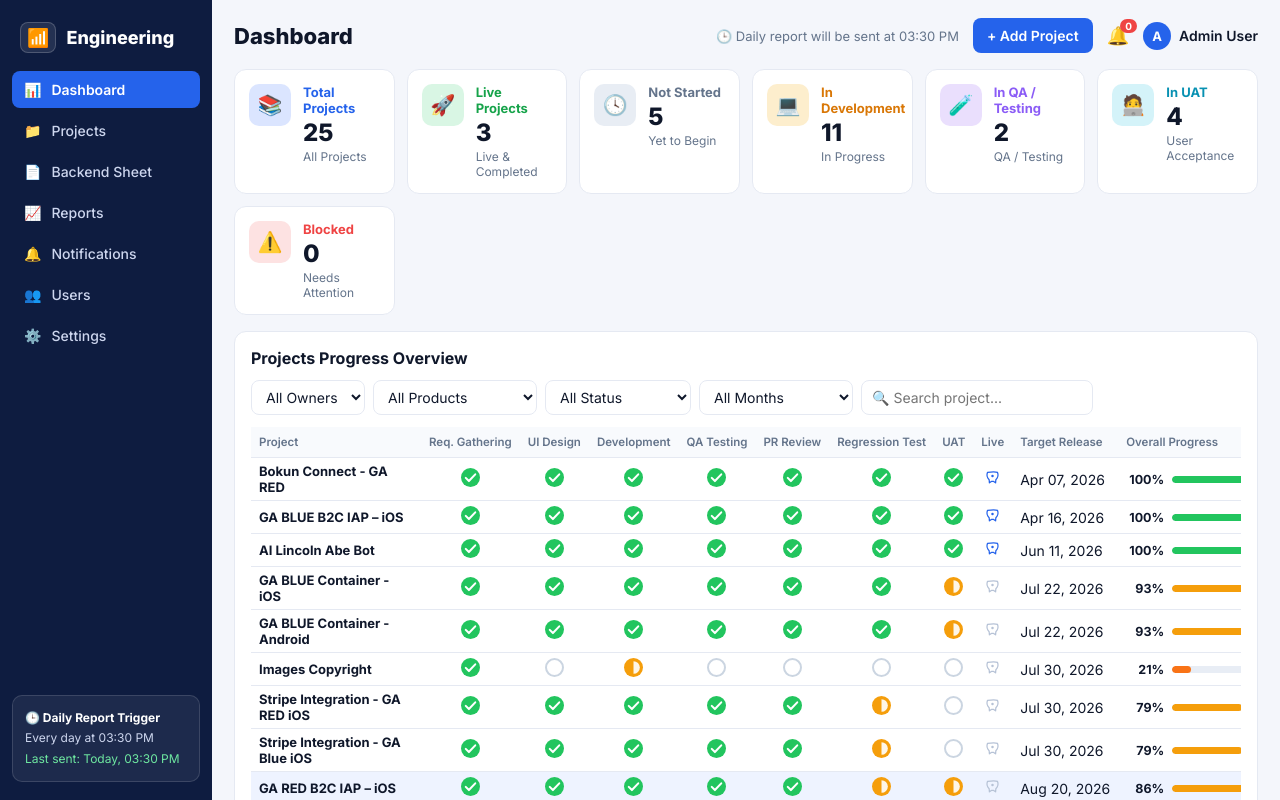
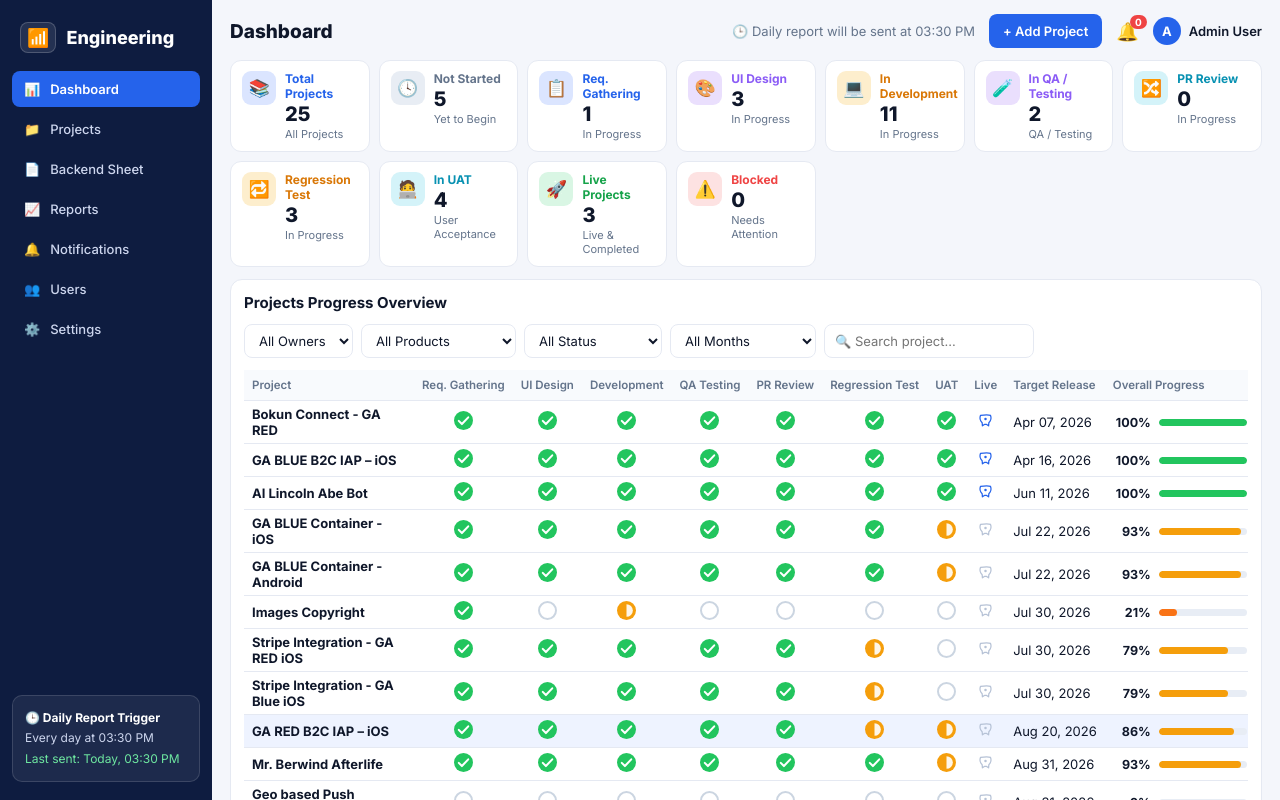
Before and after one commit to shahyug721-sudo/Engineering-dashboard-, a React (Vite) app: page / in a window 1280 px wide. Shown: the top 800 px of the page. Built offline with nearby package versions, Linux system fonts and the light colour scheme.

Commit message:
Add per-stage summary cards (Req. Gathering, UI Design, PR Review, Regression Test) in pipeline order; shrink page fonts/spacing for less desktop scroll

```diff
--- a/src/components/SummaryCards.jsx
+++ b/src/components/SummaryCards.jsx
@@ -1,12 +1,23 @@
 import { deriveStatus } from '../utils.js'
 
+// Count of projects currently in progress at a given pipeline stage.
+const inStage = (key) => (ps) => ps.filter((p) => p.stages[key] === 'in_progress').length
+
+// Cards laid out in pipeline order. The status buckets (Not Started, In
+// Development, In QA/Testing, In UAT, Live, Blocked) partition all projects;
+// the per-stage cards (Req. Gathering, UI Design, PR Review, Regression Test)
+// show how many projects are actively in that stage right now.
 const CARDS = [
   { label: 'Total Projects', sub: 'All Projects', icon: '📚', cls: 'blue', calc: (ps) => ps.length },
-  { label: 'Live Projects', sub: 'Live & Completed', icon: '🚀', cls: 'green', calc: (ps) => ps.filter((p) => p.live).length },
   { label: 'Not Started', sub: 'Yet to Begin', icon: '🕓', cls: 'grey', calc: (ps) => ps.filter((p) => deriveStatus(p) === 'Not Started').length },
+  { label: 'Req. Gathering', sub: 'In Progress', icon: '📋', cls: 'blue', calc: inStage('rg') },
+  { label: 'UI Design', sub: 'In Progress', icon: '🎨', cls: 'purple', calc: inStage('ui') },
   { label: 'In Development', sub: 'In Progress', icon: '💻', cls: 'yellow', calc: (ps) => ps.filter((p) => ['In Development', 'Planning'].includes(deriveStatus(p))).length },
   { label: 'In QA / Testing', sub: 'QA / Testing', icon: '🧪', cls: 'purple', calc: (ps) => ps.filter((p) => deriveStatus(p) === 'In QA / Testing').length },
+  { label: 'PR Review', sub: 'In Progress', icon: '🔀', cls: 'teal', calc: inStage('pr') },
+  { label: 'Regression Test', sub: 'In Progress', icon: '🔁', cls: 'yellow', calc: inStage('regression') },
   { label: 'In UAT', sub: 'User Acceptance', icon: '🧑‍💻', cls: 'teal', calc: (ps) => ps.filter((p) => deriveStatus(p) === 'In UAT').length },
+  { label: 'Live Projects', sub: 'Live & Completed', icon: '🚀', cls: 'green', calc: (ps) => ps.filter((p) => p.live).length },
   { label: 'Blocked', sub: 'Needs Attention', icon: '⚠️', cls: 'red', calc: (ps) => ps.filter((p) => deriveStatus(p) === 'Blocked').length },
 ]
 
--- a/src/styles.css
+++ b/src/styles.css
@@ -19,7 +19,7 @@ body {
   font-family: 'Inter', system-ui, -apple-system, sans-serif;
   background: var(--bg);
   color: var(--text);
-  font-size: 14px;
+  font-size: 13px;
 }
 
 .layout { display: flex; min-height: 100vh; }
@@ -45,9 +45,9 @@ body {
 .daily-sent { color: #6ee7a0; }
 
 /* ---------- Main / topbar ---------- */
-.main { flex: 1; padding: 18px 22px 40px; min-width: 0; }
-.topbar { display: flex; align-items: center; justify-content: space-between; margin-bottom: 16px; gap: 12px; flex-wrap: wrap; }
-.topbar h1 { font-size: 22px; font-weight: 800; }
+.main { flex: 1; padding: 14px 18px 30px; min-width: 0; }
+.topbar { display: flex; align-items: center; justify-content: space-between; margin-bottom: 12px; gap: 12px; flex-wrap: wrap; }
+.topbar h1 { font-size: 19px; font-weight: 800; }
 .topbar-right { display: flex; align-items: center; gap: 14px; flex-wrap: wrap; }
 .report-note { color: var(--muted); font-size: 13px; }
 .bell { position: relative; cursor: default; font-size: 18px; }
@@ -78,14 +78,14 @@ body {
 .nowrap { white-space: nowrap; }
 
 /* ---------- Summary cards ---------- */
-.cards { display: grid; grid-template-columns: repeat(auto-fit, minmax(160px, 1fr)); gap: 12px; margin-bottom: 16px; }
+.cards { display: grid; grid-template-columns: repeat(auto-fit, minmax(138px, 1fr)); gap: 9px; margin-bottom: 12px; }
 .card {
-  background: #fff; border: 1px solid var(--line); border-radius: 12px; padding: 14px;
-  display: flex; gap: 12px; align-items: flex-start;
+  background: #fff; border: 1px solid var(--line); border-radius: 11px; padding: 10px 11px;
+  display: flex; gap: 9px; align-items: flex-start;
 }
 .card-icon {
-  width: 42px; height: 42px; border-radius: 10px; display: inline-flex; align-items: center;
-  justify-content: center; font-size: 20px; flex-shrink: 0;
+  width: 34px; height: 34px; border-radius: 9px; display: inline-flex; align-items: center;
+  justify-content: center; font-size: 17px; flex-shrink: 0;
 }
 .card-icon.blue { background: #dbe5ff; } .card-label.blue { color: var(--blue); }
 .card-icon.green { background: #d9f6e4; } .card-label.green { color: #16a34a; }
@@ -94,13 +94,13 @@ body {
 .card-icon.teal { background: #d4f3f9; } .card-label.teal { color: #0891b2; }
 .card-icon.red { background: #fde2e2; } .card-label.red { color: var(--red); }
 .card-icon.grey { background: #e8edf4; } .card-label.grey { color: #64748b; }
-.card-label { font-weight: 700; font-size: 13px; }
-.card-value { font-size: 24px; font-weight: 800; margin: 2px 0; }
-.card-sub { color: var(--muted); font-size: 12px; }
+.card-label { font-weight: 700; font-size: 12px; line-height: 1.25; }
+.card-value { font-size: 20px; font-weight: 800; margin: 1px 0; }
+.card-sub { color: var(--muted); font-size: 11px; }
 
 /* ---------- Panels ---------- */
-.panel { background: #fff; border: 1px solid var(--line); border-radius: 12px; padding: 16px; margin-bottom: 16px; }
-.panel h2 { font-size: 16px; font-weight: 700; }
+.panel { background: #fff; border: 1px solid var(--line); border-radius: 12px; padding: 13px; margin-bottom: 12px; }
+.panel h2 { font-size: 15px; font-weight: 700; }
 .panel-head { display: flex; align-items: center; justify-content: space-between; gap: 12px; flex-wrap: wrap; margin-bottom: 12px; }
 .panel.narrow { max-width: 560px; }
 
```
